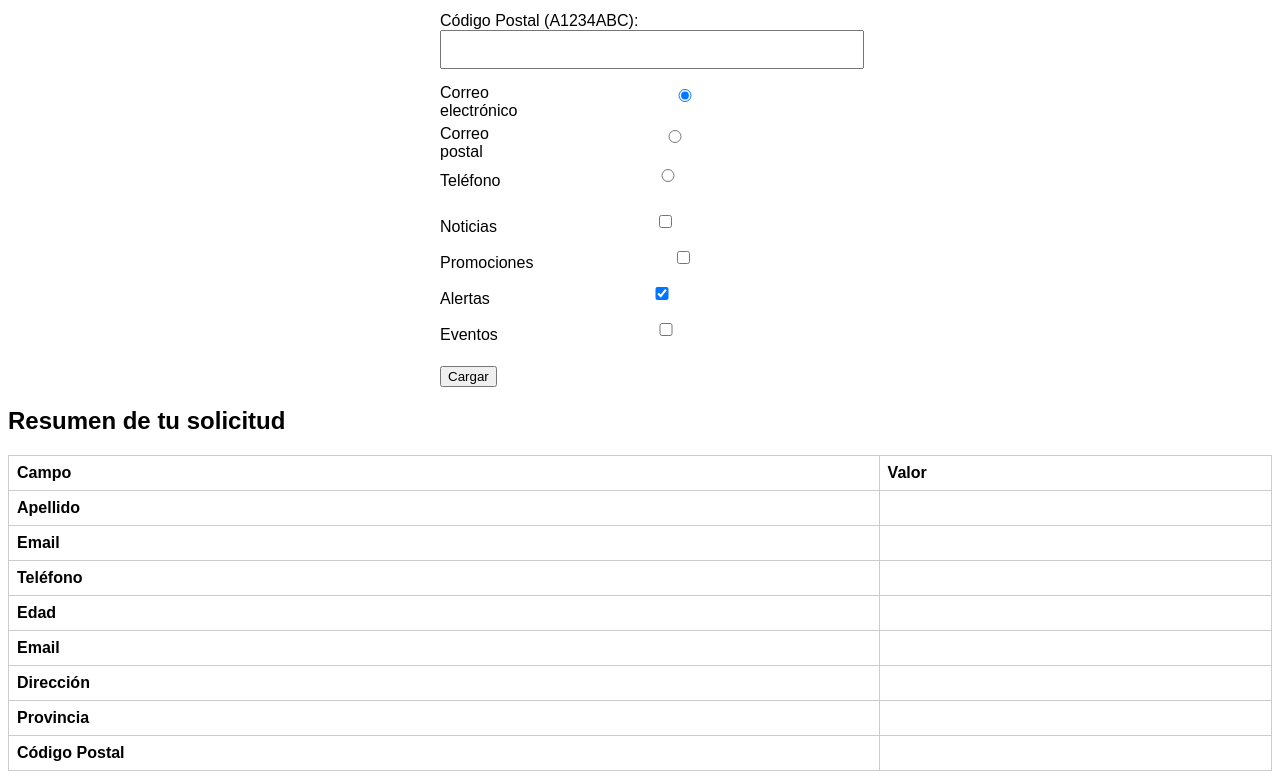
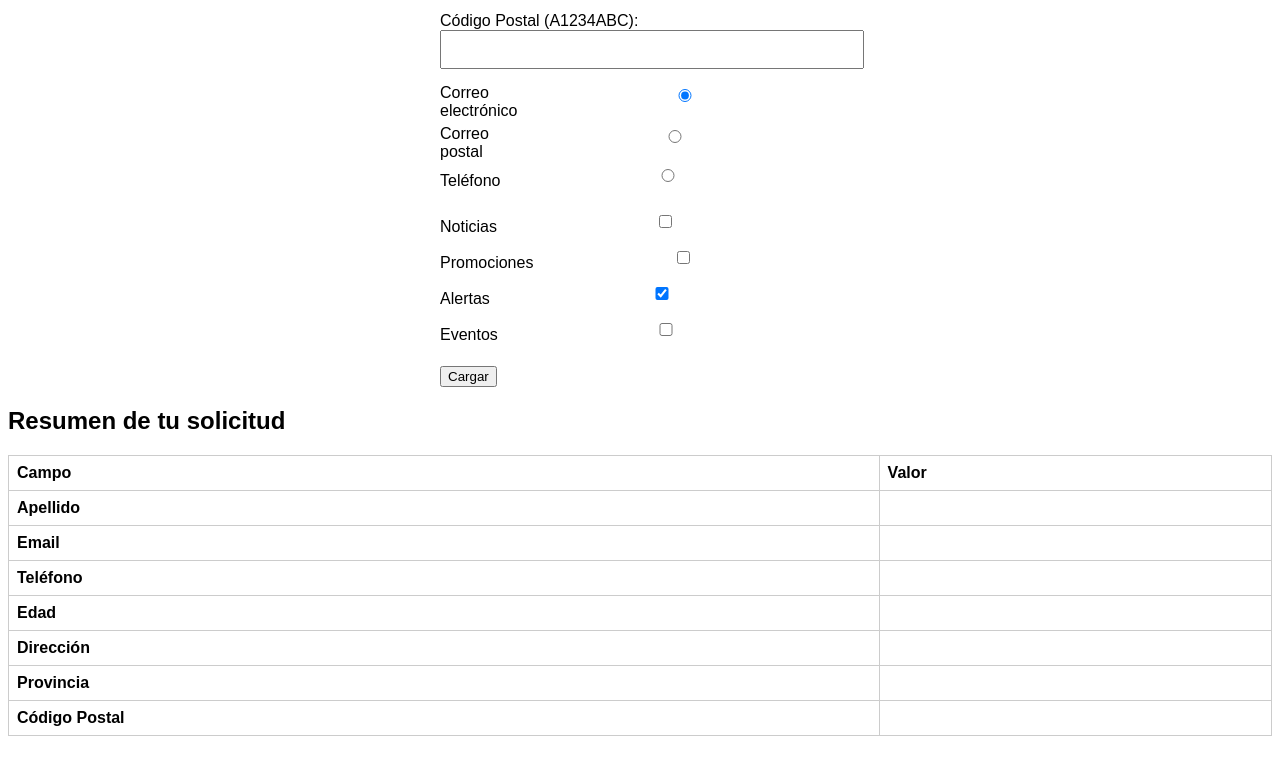
Before and after one commit to Alvaro2030-byte/Repositorio2024, a plain HTML site: page contacto.html in a window 1280 px wide. Shown: the part 871-1650 px from the top of the page. After the commit the page ends 1615 px from the top, so only its background shows below. Drawn offline with Linux system fonts and the light colour scheme.

Commit message:
laboratorio3 correccion 2

```diff
--- a/contacto.html
+++ b/contacto.html
@@ -203,8 +203,6 @@
                 <th>Edad</th>
                 <th></th>
             </tr>
-                <th>Email</th>
-                <th></th>
             <tr>
                 <th>Dirección</th>
                 <th></th>
```
